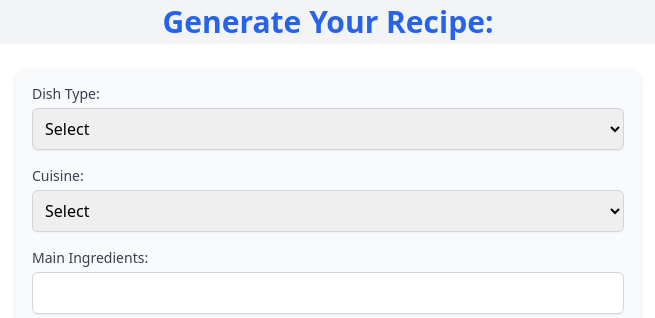
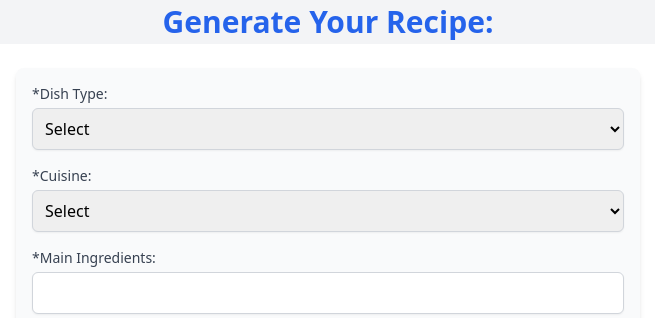
Before and after one commit to iviter/chef_ai, a React (Create React App) app in the folder client/: page / in a window 1280 px wide. Shown: the top 318 px of the page, without its empty margins (312-967 px from the left). Built offline with nearby package versions, Linux system fonts and the light colour scheme.

Commit message:
Add validation for first 3 fields

```diff
--- a/client/src/components/RecipeGenerator/RecipeForm.js
+++ b/client/src/components/RecipeGenerator/RecipeForm.js
@@ -11,6 +11,7 @@ const RecipeForm = ({ generateRecipe }) => {
   const [cookingMethod, setCookingMethod] = useState('');
   const [flavorProfile, setFlavorProfile] = useState('');
   const [specialOccasion, setSpecialOccasion] = useState('');
+  const [errors, setErrors] = useState({});
 
   const recipeData = {
     dishType,
@@ -25,16 +26,35 @@ const RecipeForm = ({ generateRecipe }) => {
     specialOccasion,
   };
 
+
+  const isValidRequiredFields = () => {
+    const newErrors = {};
+
+    if (!dishType) newErrors.dishType = "Dish type is required";
+    if (!cuisine) newErrors.cuisine = "Cuisine is required";
+    if (!mainIngredients) newErrors.mainIngredients = "Main ingredients are required";
+
+    setErrors(newErrors);
+    return Object.keys(newErrors).length === 0;
+  };
+
   const handleSubmit = (event) => {
     event.preventDefault();
-    generateRecipe(recipeData);
+    if (isValidRequiredFields()) {
+      generateRecipe(recipeData);
+    }
   };
 
   return (
     <div className="bg-gray-50 p-4 rounded-lg shadow-md w-full">
       <form onSubmit={handleSubmit} className="space-y-4">
+        {Object.keys(errors).length > 0 && (
+          <div className="text-red-600 mb-4">
+            Please fill in all required fields
+          </div>
+        )}
         <div>
-          <label htmlFor="dishType" className="block text-sm font-medium text-gray-700">Dish Type:</label>
+          <label htmlFor="dishType" className="block text-sm font-medium text-gray-700">*Dish Type:</label>
           <select
             id="dishType"
             value={dishType}
@@ -50,7 +70,7 @@ const RecipeForm = ({ generateRecipe }) => {
         </div>
 
         <div>
-          <label htmlFor="cuisine" className="block text-sm font-medium text-gray-700">Cuisine:</label>
+          <label htmlFor="cuisine" className="block text-sm font-medium text-gray-700">*Cuisine:</label>
           <select
             id="cuisine"
             value={cuisine}
@@ -67,7 +87,7 @@ const RecipeForm = ({ generateRecipe }) => {
         </div>
 
         <div>
-          <label htmlFor="mainIngredients" className="block text-sm font-medium text-gray-700">Main Ingredients:</label>
+          <label htmlFor="mainIngredients" className="block text-sm font-medium text-gray-700">*Main Ingredients:</label>
           <input
             type="text"
             id="mainIngredients"
```
